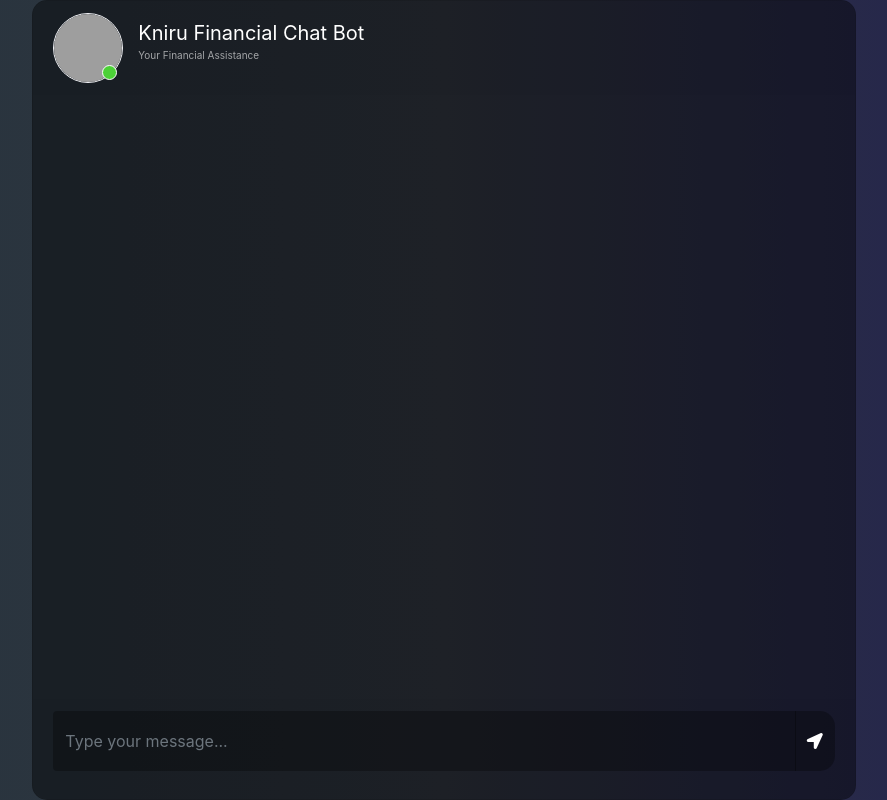
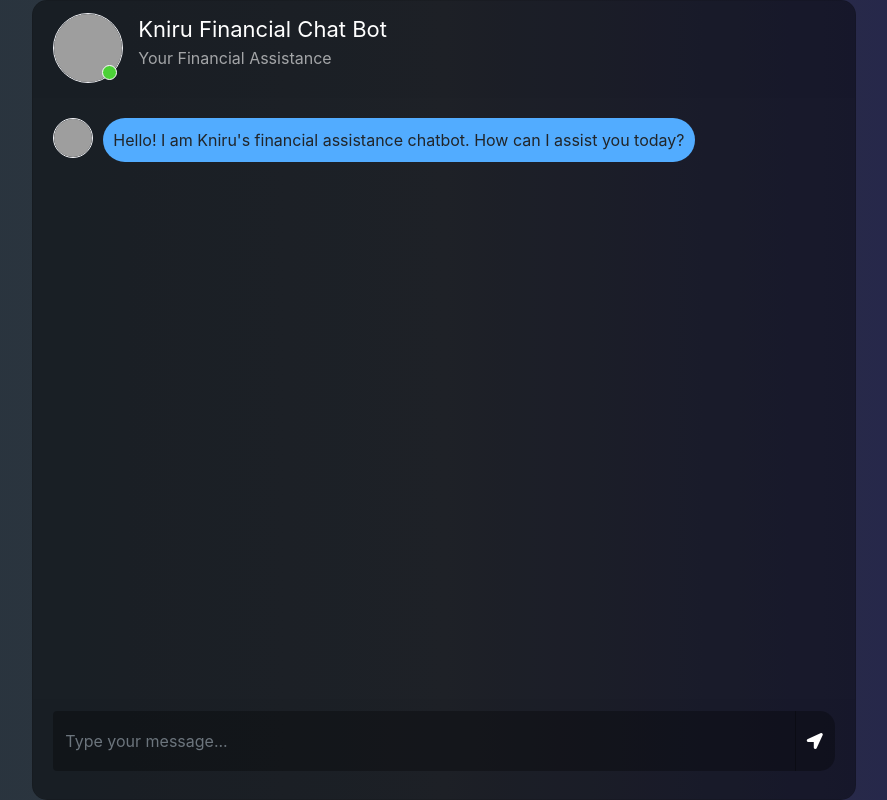
Before and after one commit to harshlodhi00/Kniru_Financial-chat-bot, a Flask app: page / in a window 1280 px wide. Shown: the whole page, without its empty margins (196-1083 px from the left). Run offline with Flask 3, Linux system fonts and the light colour scheme; some libraries are stand-ins or nearby versions; grey boxes are pictures that could not be loaded.

Commit message:
Add files

```diff
--- a/static/style.css
+++ b/static/style.css
@@ -1,151 +1,180 @@
-body,html{
+body,
+html {
 	height: 100%;
 	margin: 0;
 	background: rgb(44, 47, 59);
-   background: -webkit-linear-gradient(to right, rgb(40, 59, 34), rgb(54, 60, 70), rgb(32, 32, 43));
+	background: -webkit-linear-gradient(to right, rgb(40, 59, 34), rgb(54, 60, 70), rgb(32, 32, 43));
 	background: linear-gradient(to right, rgb(38, 51, 61), rgb(50, 55, 65), rgb(33, 33, 78));
 }
 
-.chat{
+.chat {
 	margin-top: auto;
 	margin-bottom: auto;
 }
-.card{
+
+.card {
 	height: 800px;
 	border-radius: 15px !important;
-	background-color: rgba(0,0,0,0.4) !important;
+	background-color: rgba(0, 0, 0, 0.4) !important;
 }
-.contacts_body{
-	padding:  0.75rem 0 !important;
+
+.contacts_body {
+	padding: 0.75rem 0 !important;
 	overflow-y: auto;
 	white-space: nowrap;
 }
-.msg_card_body{
+
+.msg_card_body {
 	overflow-y: auto;
 }
-.card-header{
+
+.card-header {
 	border-radius: 15px 15px 0 0 !important;
 	border-bottom: 0 !important;
 }
-.card-footer{
-border-radius: 0 0 15px 15px !important;
+
+.card-footer {
+	border-radius: 0 0 15px 15px !important;
 	border-top: 0 !important;
 }
-.container{
+
+.container {
 	align-content: center;
 }
-.search{
+
+.search {
 	border-radius: 15px 0 0 15px !important;
-	background-color: rgba(0,0,0,0.3) !important;
-	border:0 !important;
-	color:white !important;
+	background-color: rgba(0, 0, 0, 0.3) !important;
+	border: 0 !important;
+	color: white !important;
 }
-.search:focus{
-	 box-shadow:none !important;
-   outline:0px !important;
+
+.search:focus {
+	box-shadow: none !important;
+	outline: 0px !important;
 }
-.type_msg{
-	background-color: rgba(0,0,0,0.3) !important;
-	border:0 !important;
-	color:white !important;
+
+.type_msg {
+	background-color: rgba(0, 0, 0, 0.3) !important;
+	border: 0 !important;
+	color: white !important;
 	height: 60px !important;
 	overflow-y: auto;
 }
-	.type_msg:focus{
-	 box-shadow:none !important;
-   outline:0px !important;
+
+.type_msg:focus {
+	box-shadow: none !important;
+	outline: 0px !important;
 }
-.attach_btn{
+
+.attach_btn {
 	border-radius: 15px 0 0 15px !important;
-	background-color: rgba(0,0,0,0.3) !important;
-	border:0 !important;
+	background-color: rgba(0, 0, 0, 0.3) !important;
+	border: 0 !important;
 	color: white !important;
 	cursor: pointer;
 }
-.send_btn{
+
+.send_btn {
 	border-radius: 0 15px 15px 0 !important;
-	background-color: rgba(0,0,0,0.3) !important;
-	border:0 !important;
+	background-color: rgba(0, 0, 0, 0.3) !important;
+	border: 0 !important;
 	color: white !important;
 	cursor: pointer;
 }
-.search_btn{
+
+.search_btn {
 	border-radius: 0 15px 15px 0 !important;
-	background-color: rgba(0,0,0,0.3) !important;
-	border:0 !important;
+	background-color: rgba(0, 0, 0, 0.3) !important;
+	border: 0 !important;
 	color: white !important;
 	cursor: pointer;
 }
-.contacts{
+
+.contacts {
 	list-style: none;
 	padding: 0;
 }
-.contacts li{
+
+.contacts li {
 	width: 100% !important;
 	padding: 5px 10px;
 	margin-bottom: 15px !important;
 }
-.active{
-	background-color: rgba(0,0,0,0.3);
+
+.active {
+	background-color: rgba(0, 0, 0, 0.3);
 }
-.user_img{
+
+.user_img {
 	height: 70px;
 	width: 70px;
-	border:1.5px solid #f5f6fa;
+	border: 1.5px solid #f5f6fa;
 
 }
-.user_img_msg{
+
+.user_img_msg {
 	height: 40px;
 	width: 40px;
-	border:1.5px solid #f5f6fa;
+	border: 1.5px solid #f5f6fa;
 
 }
-.img_cont{
+
+.img_cont {
 	position: relative;
 	height: 70px;
 	width: 70px;
 }
-.img_cont_msg{
+
+.img_cont_msg {
 	height: 40px;
 	width: 40px;
 }
-.online_icon{
+
+.online_icon {
 	position: absolute;
 	height: 15px;
-	width:15px;
+	width: 15px;
 	background-color: #4cd137;
 	border-radius: 50%;
 	bottom: 0.2em;
 	right: 0.4em;
-	border:1.5px solid white;
+	border: 1.5px solid white;
 }
-.offline{
+
+.offline {
 	background-color: #c23616 !important;
 }
-.user_info{
+
+.user_info {
 	margin-top: auto;
 	margin-bottom: auto;
 	margin-left: 15px;
 }
-.user_info span{
-	font-size: 20px;
+
+.user_info span {
+	font-size: 22px;
 	color: white;
 }
-.user_info p{
-	font-size: 10px;
-	color: rgba(255,255,255,0.6);
+
+.user_info p {
+	font-size: 16px;
+	color: rgba(255, 255, 255, 0.6);
 }
-.video_cam{
+
+.video_cam {
 	margin-left: 50px;
 	margin-top: 5px;
 }
-.video_cam span{
+
+.video_cam span {
 	color: white;
 	font-size: 20px;
 	cursor: pointer;
 	margin-right: 20px;
 }
-.msg_cotainer{
+
+.msg_cotainer {
 	margin-top: auto;
 	margin-bottom: auto;
 	margin-left: 10px;
@@ -154,7 +183,8 @@ border-radius: 0 0 15px 15px !important;
 	padding: 10px;
 	position: relative;
 }
-.msg_cotainer_send{
+
+.msg_cotainer_send {
 	margin-top: auto;
 	margin-bottom: auto;
 	margin-right: 10px;
@@ -163,24 +193,28 @@ border-radius: 0 0 15px 15px !important;
 	padding: 10px;
 	position: relative;
 }
-.msg_time{
+
+.msg_time {
 	position: absolute;
 	left: 0;
 	bottom: -15px;
-	color: rgba(255,255,255,0.5);
+	color: rgba(255, 255, 255, 0.5);
 	font-size: 10px;
 }
-.msg_time_send{
+
+.msg_time_send {
 	position: absolute;
-	right:0;
+	right: 0;
 	bottom: -15px;
-	color: rgba(255,255,255,0.5);
+	color: rgba(255, 255, 255, 0.5);
 	font-size: 10px;
 }
-.msg_head{
+
+.msg_head {
 	position: relative;
 }
-#action_menu_btn{
+
+#action_menu_btn {
 	position: absolute;
 	right: 10px;
 	top: 10px;
@@ -188,36 +222,42 @@ border-radius: 0 0 15px 15px !important;
 	cursor: pointer;
 	font-size: 20px;
 }
-.action_menu{
+
+.action_menu {
 	z-index: 1;
 	position: absolute;
 	padding: 15px 0;
-	background-color: rgba(0,0,0,0.5);
+	background-color: rgba(0, 0, 0, 0.5);
 	color: white;
 	border-radius: 15px;
 	top: 30px;
 	right: 15px;
 	display: none;
 }
-.action_menu ul{
+
+.action_menu ul {
 	list-style: none;
 	padding: 0;
 	margin: 0;
 }
-.action_menu ul li{
+
+.action_menu ul li {
 	width: 100%;
 	padding: 10px 15px;
 	margin-bottom: 5px;
 }
-.action_menu ul li i{
+
+.action_menu ul li i {
 	padding-right: 10px;
 }
-.action_menu ul li:hover{
+
+.action_menu ul li:hover {
 	cursor: pointer;
-	background-color: rgba(0,0,0,0.2);
+	background-color: rgba(0, 0, 0, 0.2);
 }
-@media(max-width: 576px){
-	.contacts_card{
-	margin-bottom: 15px !important;
+
+@media(max-width: 576px) {
+	.contacts_card {
+		margin-bottom: 15px !important;
+	}
 }
-}
--- a/templates/chat.html
+++ b/templates/chat.html
@@ -9,7 +9,7 @@
 <!DOCTYPE html>
 <html>
   <head>
-    <title>KniryChatbot</title>
+    <title>KniruChatbot</title>
     <link
       rel="stylesheet"
       href="https://stackpath.bootstrapcdn.com/bootstrap/4.1.3/css/bootstrap.min.css"
@@ -50,7 +50,20 @@
                 </div>
               </div>
             </div>
-            <div id="messageFormeight" class="card-body msg_card_body"></div>
+            <div id="messageFormeight" class="card-body msg_card_body">
+              <div class="d-flex justify-content-start mb-4">
+                <div class="img_cont_msg">
+                  <img
+                    src="https://uploads-ssl.webflow.com/63efd1510bcb2d4f08a9fa5b/6422b2445bc159b5ac47a6de_KniruLogo.svg"
+                    class="rounded-circle user_img_msg"
+                  />
+                </div>
+                <div class="msg_cotainer">
+                  Hello! I am Kniru's financial assistance chatbot. How can I
+                  assist you today?
+                </div>
+              </div>
+            </div>
             <div class="card-footer">
               <form id="messageArea" class="input-group">
                 <input
@@ -77,5 +90,44 @@
         </div>
       </div>
     </div>
+
+    <script>
+      $(document).ready(function () {
+        $("#messageArea").on("submit", function (event) {
+          const date = new Date();
+          const hour = date.getHours();
+          const minute = date.getMinutes();
+          const str_time = hour + ":" + minute;
+          var rawText = $("#text").val();
+
+          var userHtml =
+            '<div class="d-flex justify-content-end mb-4"><div class="msg_cotainer_send">' +
+            rawText +
+            '<span class="msg_time_send">' +
+            str_time +
+            '</span></div><div class="img_cont_msg"><img src="https://i.ibb.co/d5b84Xw/Untitled-design.png" class="rounded-circle user_img_msg"></div></div>';
+
+          $("#text").val("");
+          $("#messageFormeight").append($.parseHTML(userHtml));
+
+          $.ajax({
+            data: {
+              msg: rawText,
+            },
+            type: "POST",
+            url: "/get",
+          }).done(function (data) {
+            var botHtml =
+              '<div class="d-flex justify-content-start mb-4"><div class="img_cont_msg"><img src="https://uploads-ssl.webflow.com/63efd1510bcb2d4f08a9fa5b/6422b2445bc159b5ac47a6de_KniruLogo.svg" class="rounded-circle user_img_msg"></div><div class="msg_cotainer">' +
+              data +
+              '<span class="msg_time">' +
+              str_time +
+              "</span></div></div>";
+            $("#messageFormeight").append($.parseHTML(botHtml));
+          });
+          event.preventDefault();
+        });
+      });
+    </script>
   </body>
 </html>
```
Also changed, not shown: app.py (line endings or trailing spaces), 1 other file.
